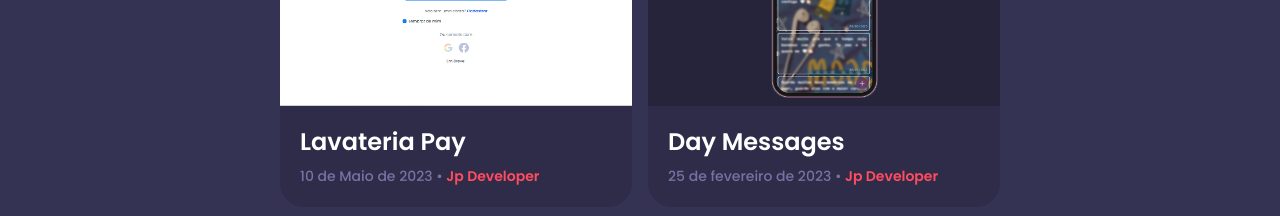
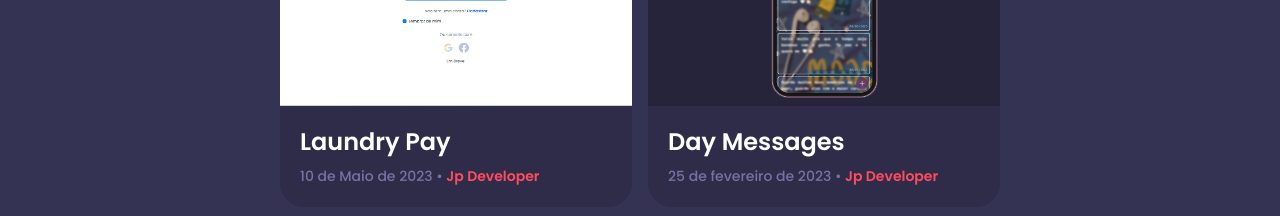
Before and after one commit to JotaPeans/JotaP-Developer, a React (Vite) app: page / in a window 1280 px wide. Shown: the part 3800-4016 px from the top of the page. Built offline with nearby package versions, Linux system fonts and the light colour scheme.

Commit message:
update project name and link

```diff
--- a/src/App.tsx
+++ b/src/App.tsx
@@ -232,7 +232,7 @@
                     </header>
 
                     <main className="flex flex-col sm:flex-row sm:flex-wrap gap-4 justify-center items-center mt-10">
-                        <Project link="https://lavateriapay.com.br" name="Lavateria Pay" date="10 de Maio de 2023" imgSrc={lavateriapay} type="Freelancer"/>
+                        <Project link="https://laundrypay.com.br" name="Laundry Pay" date="10 de Maio de 2023" imgSrc={lavateriapay} type="Freelancer"/>
                         <Project link="https://day-messages.vercel.app" name="Day Messages" date="25 de fevereiro de 2023" imgSrc={daymessages} type="Pessoal"/>
                     </main>
                 </div>
```
